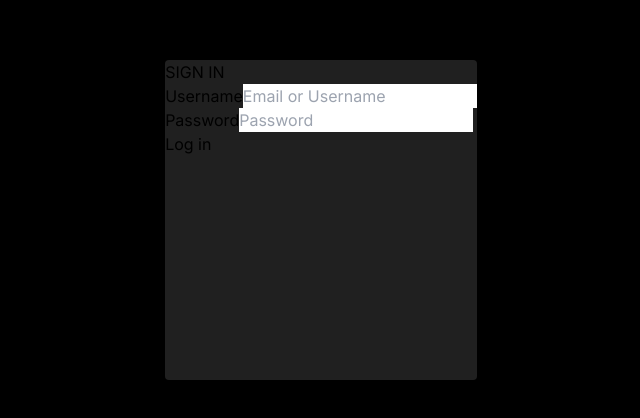
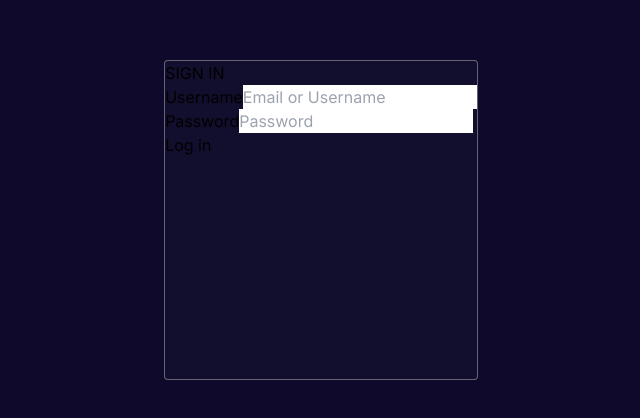
Before and after one commit to emdevelopa/HNGTask1, a Next.js app in the folder task3/imapeapp/: page /components/login in a window 1280 px wide. Shown: the part 180-598 px from the top of the page, without its empty margins (319-959 px from the left). Built offline with nearby package versions, Linux system fonts and the light colour scheme.

Commit message:
Login page

```diff
--- a/task3/imapeapp/src/app/components/login/page.jsx
+++ b/task3/imapeapp/src/app/components/login/page.jsx
@@ -2,8 +2,8 @@ export default function Login() {
 
   return (
     <>
-      <main className="flex items-center justify-center h-screen bg-black bg-blend-saturation">
-        <div className="h-[20em] bg-[#b3b3b32e] rounded">
+      <main className="flex items-center justify-center h-screen bg-[#0f0a2c] bg-blend-saturation">
+        <div className="h-[20em] bg-[#3d3d3d17] rounded border border-[#b5b5b584]">
           <h1> SIGN IN</h1>
           <form>
             <div>
```
